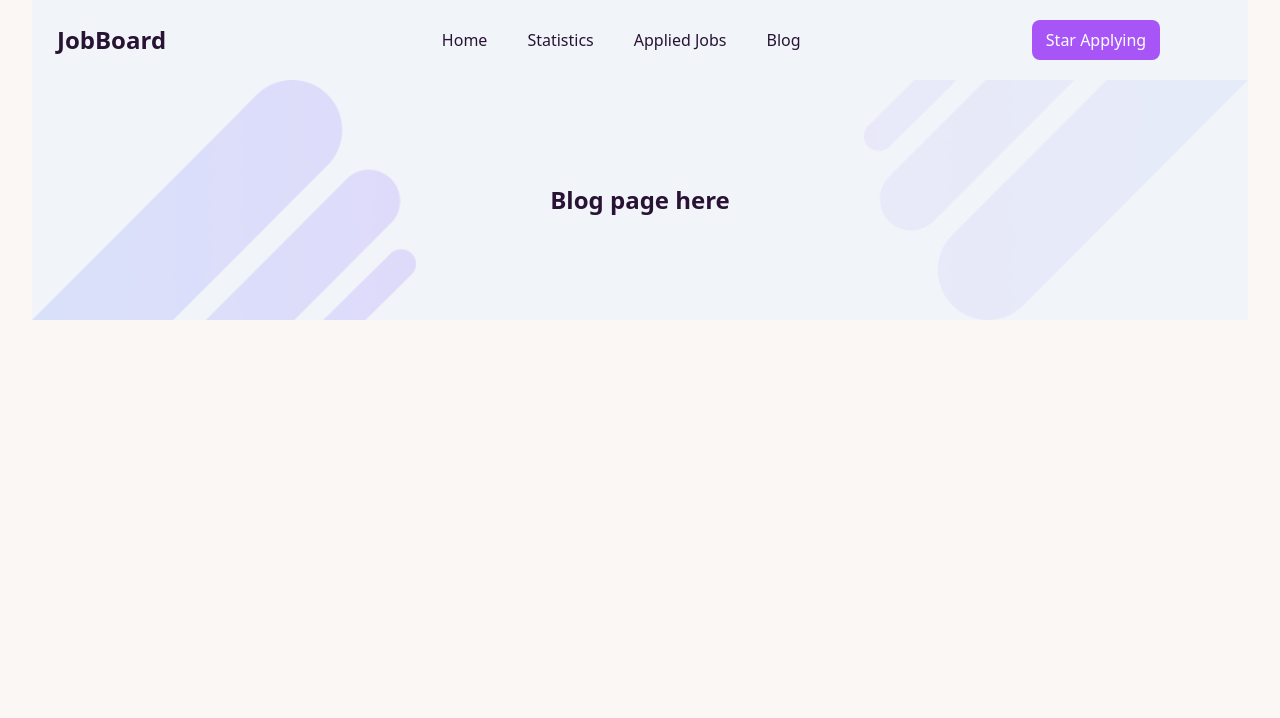
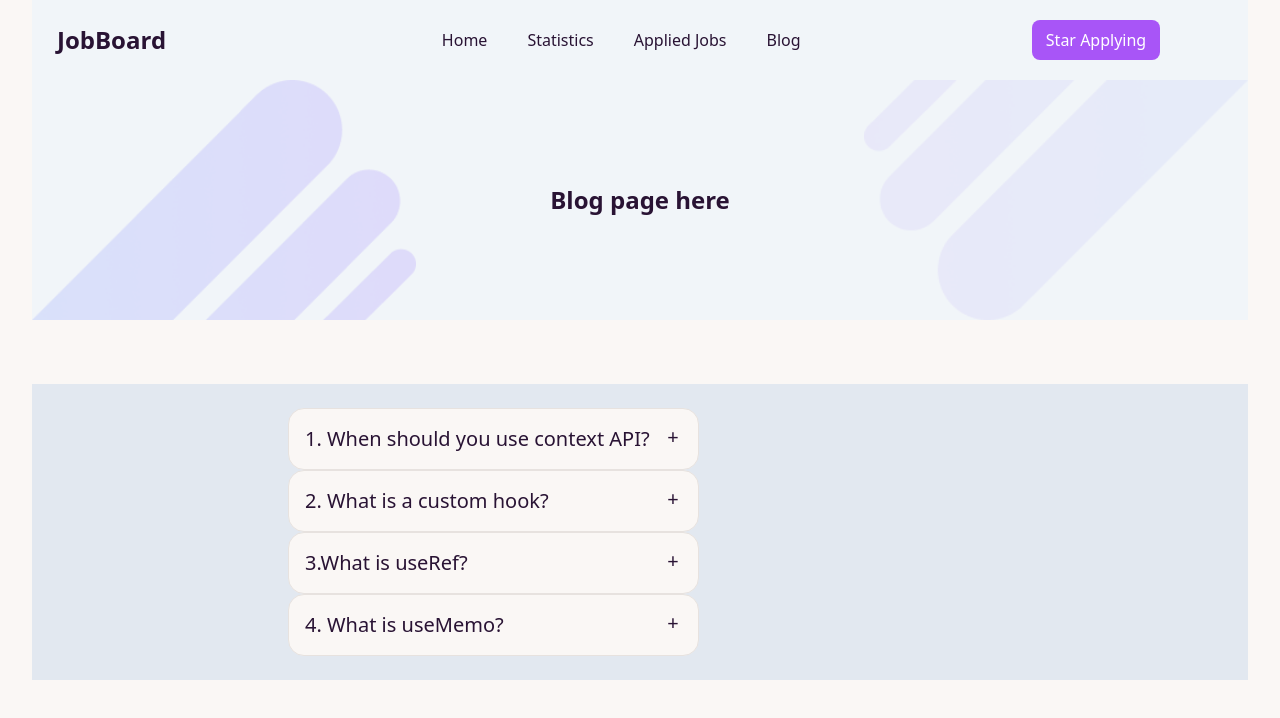
Before and after one commit to Azmal7374/carrer-hub, a React (Vite) app: page /blog in a window 1280 px wide. Shown: the top 718 px of the page. Built offline with nearby package versions, Linux system fonts and the light colour scheme.

Commit message:
Blog page addede here

```diff
--- a/src/components/Blog.jsx
+++ b/src/components/Blog.jsx
@@ -9,7 +9,59 @@ const Blog = () => {
             <h1 className="mx-auto text-center text-2xl font-bold">Blog page here</h1>
             <img className='w-32 md:w-64 lg:w-96' src={img2} alt="" />
         </div>
-     </div>
+
+
+
+
+        <div className="container my-6 px-14 md:px-32 lg:px-64 py-6 flex justify-between bg-slate-200 mt-16 ">
+        <div className="qna-area">
+          <div className="collapse collapse-plus border border-base-300 bg-base-100 rounded-box">
+            <input type="checkbox" />
+            <div className="collapse-title text-xl font-medium">
+              1. When should you use context API?
+            </div>
+            <div className="collapse-content text-start">
+
+            </div>
+          </div>
+          <div className="collapse collapse-plus border border-base-300 bg-base-100 rounded-box">
+            <input type="checkbox" />
+            <div className="collapse-title text-xl font-medium">
+              2. What is a custom hook?
+            </div>
+            <div className="collapse-content">
+              <p>
+
+              </p>
+            </div>
+          </div>
+          <div className="collapse collapse-plus border border-base-300 bg-base-100 rounded-box">
+            <input type="checkbox" />
+            <div className="collapse-title text-xl font-medium">
+              3.What is useRef?
+            </div>
+            <div className="collapse-content">
+              <p>
+
+              </p>
+            </div>
+          </div>
+          <div className="collapse collapse-plus border border-base-300 bg-base-100 rounded-box">
+            <input type="checkbox" />
+            <div className="collapse-title text-xl font-medium">
+              4. What is useMemo?
+            </div>
+            <div className="collapse-content">
+              <p>
+
+              </p>
+
+            </div>
+          </div>
+        </div>
+      </div>
+
+        </div>
     );
 };
 
```
